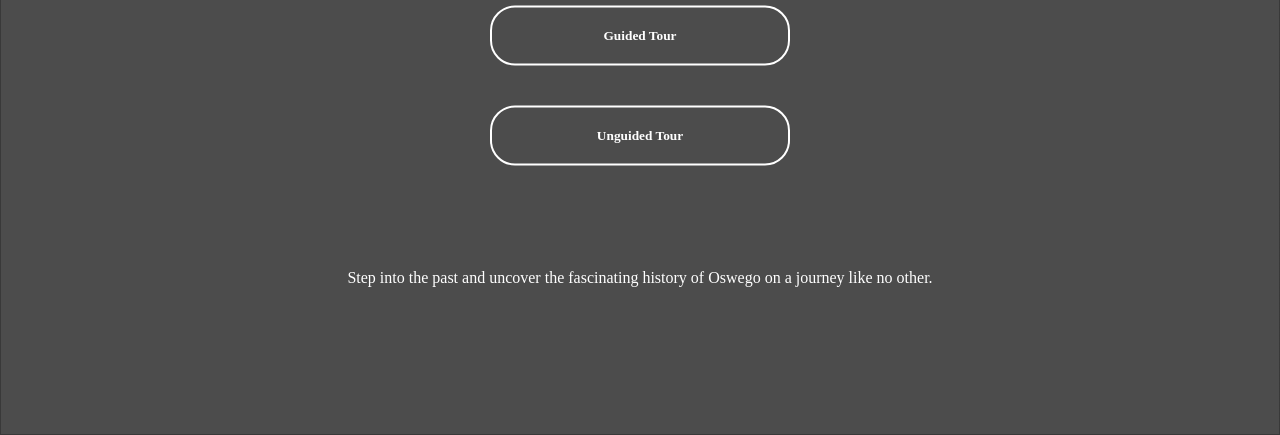
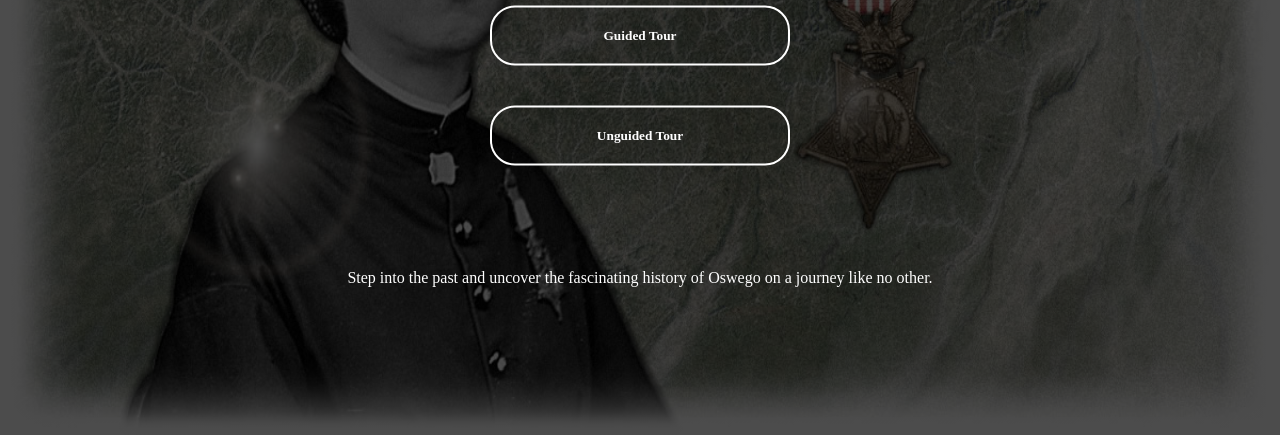
Before and after one commit to gtsixery/Mary-Walker-Heritage-App, a website: page index.html in a window 1280 px wide. Shown: the part 365-800 px from the top of the page. Drawn offline with Linux system fonts and the light colour scheme.

Commit message:
Updated index (Added meta tags)

```diff
--- a/index.html
+++ b/index.html
@@ -1,20 +1,26 @@
-<html>
+<!doctype html>
+<html lang="en">
 <head>
-        <title>How To make a Website- Easy Turtorials</title>
+    <meta charset="UTF-8">
+    <meta name="viewport"
+          content="width=device-width, user-scalable=no, initial-scale=1.0, maximum-scale=1.0, minimum-scale=1.0">
+    <meta http-equiv="X-UA-Compatible" content="ie=edge">
+    <title>OswegoHistory.Tours</title>
     <link rel="stylesheet" href="style.css">
 </head>
 <body onload="slider()">
 <div class="banner">
     <div class="slider">
-                <img src="images/Vesta2.jpg" id="slideImg">
+        <img src="images" id="slideImg">
+    </div>
 
-            </div>
     <div class="overlay">
 
     </div>
+
     <div class="navbar">
         <div class="logo">
-                    <img src="images/logo.jpg" class="logo">
+            <img src="images/logo.webp" class="logo">
         </div>
         <ul>
             <li><a href="#">Learn More</a></li>
@@ -23,7 +29,7 @@
         </ul>
     </div>
     <div class="content">
-                <h1>THE STORY OF <br> MARY WALKER</h1>
+        <h1>THE LIFE OF <br> MARY WALKER</h1>
 
         <div>
             <button type="button"><span></span> Guided Tour</button>
@@ -40,24 +46,18 @@
 
 </div>
 <script>
-            var slideImg = document.getElementById("slideImg");
+    let slideImg = document.getElementById("slideImg");
 
-            var images = new Array(
-                "images/Vesta.jpg",
-                "images/CityHall.jpg",
-                "images/Mary.jfif",
-                "images/Cemetery.jpg",
-                "images/Bridge.jpg",
-                "images/Museum.jpg"
+    let images = [
+        "images/Vesta.webp",
+        "images/CityHall.webp",
+        "images/Mary.webp",
+        "images/Cemetery.webp",
+        "images/Bridge.webp",
+        "images/Museum.webp"];
 
-
-
-
-
-            );
-
-            var len = images.length;
-            var i = 0;
+    let len = images.length;
+    let i = 0;
 
     function slider(){
         if(i > len-1){
@@ -65,7 +65,7 @@
         }
         slideImg.src = images[i];
         i++;
-                setTimeout('slider()', 4000);
+        setTimeout('slider()', 2500);
     }
 </script>
 </body>
```
Lines whose indentation alone changed are shown as unchanged.
